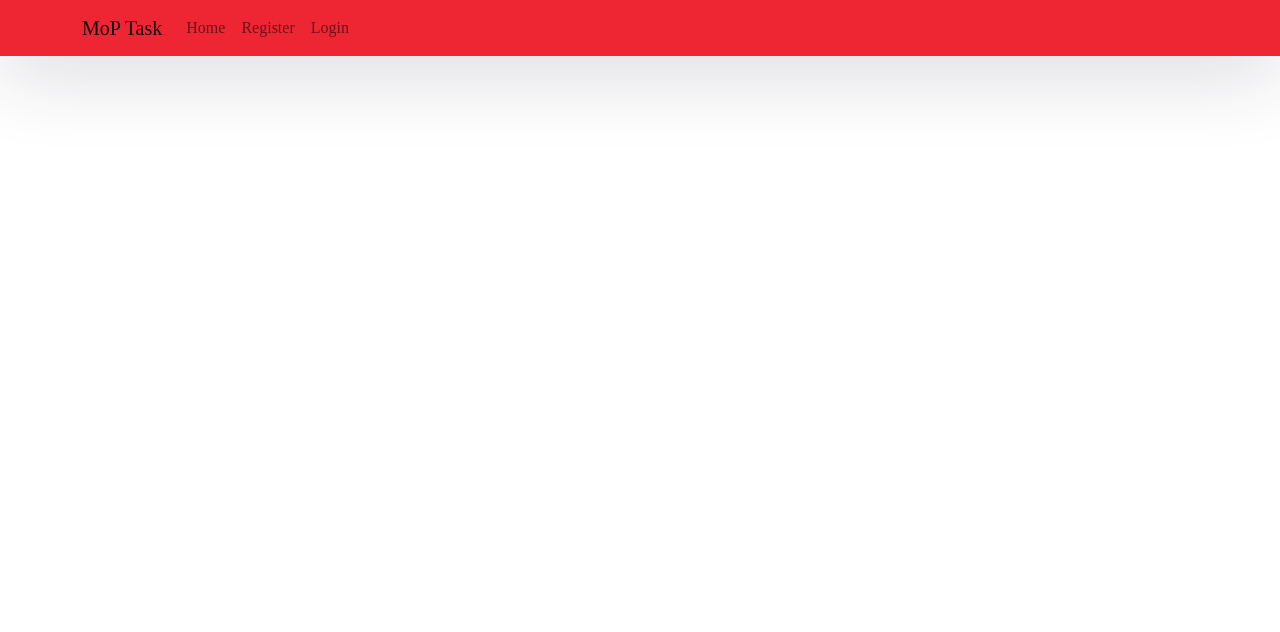
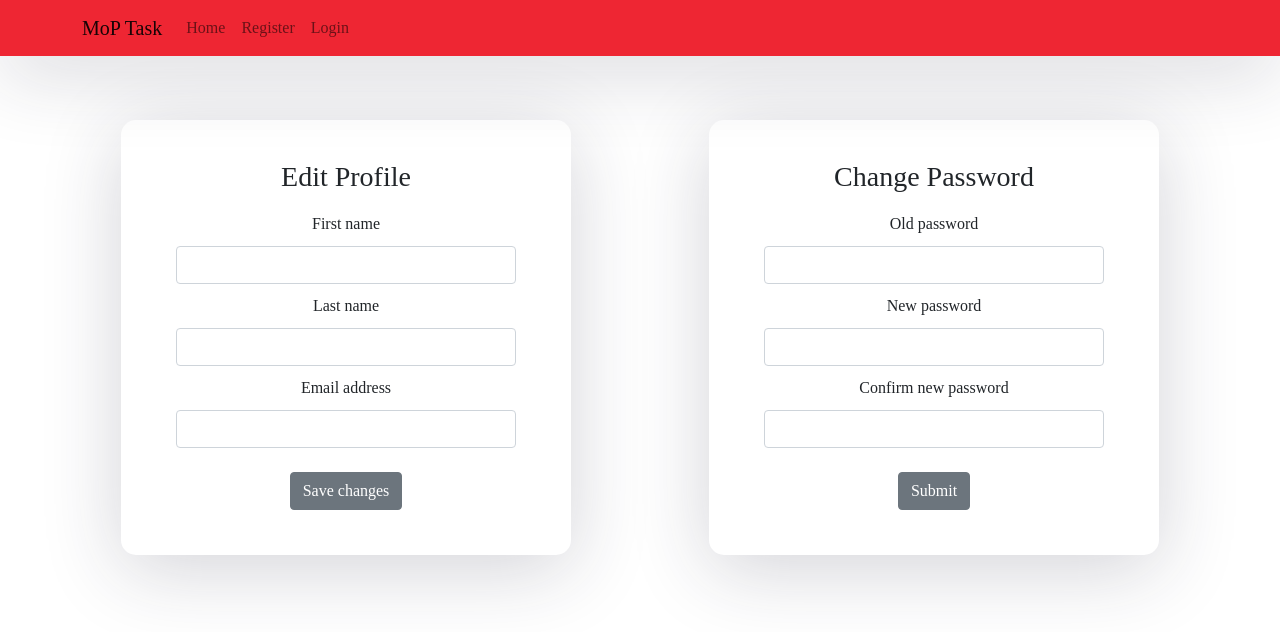
Before and after one commit to hkolos1/MoP-Task, a React (Create React App) app: page /profile in a window 1280 px wide. Shown: the top 632 px of the page. Built offline with nearby package versions, Linux system fonts and the light colour scheme; no server answers.

Commit message:
Edit profile and Change Password

```diff
--- a/src/App.js
+++ b/src/App.js
@@ -9,6 +9,7 @@ import Nav from "./Components/Nav/Nav";
 import Homepage from "./Components/HomePage/Homepage";
 import Register from "./Components/Register/Register";
 import Login from "./Components/Login/Login";
+import MyProfile from "./Components/Profile/myProfile"
 
 function App() {
   const [name, setName] = useState('')
@@ -36,6 +37,7 @@ function App() {
               {/*<Route path="/login" element={() => <Login setName={setName}/>} />*/}
               <Route path="/register" element={<Register/>} />
               <Route path="/homepage" element={<Homepage/>} />
+              <Route path="/profile" element={<MyProfile/>} />
             </Routes>
           </div>
         </div>
--- /dev/null
+++ b/src/Components/Profile/changePassword.js
@@ -0,0 +1,33 @@
+import React from "react";
+
+
+const ChangePassword = () => {
+
+    return (
+            <div className="inner">
+                <form>
+                    <h3>Change Password</h3>
+
+                    <div className="form-group">
+                        <label>Old password</label>
+                        <input type="password" className="form-control"/>
+                    </div>
+
+                    <div className="form-group">
+                        <label>New password</label>
+                        <input type="password" className="form-control"/>
+                    </div>
+
+                    <div className="form-group">
+                        <label>Confirm new password</label>
+                        <input type="password" className="form-control"/>
+                    </div>
+
+                    <div><br></br></div>
+                    <button className="btn btn-secondary btn-block">Submit</button>
+                </form>
+            </div>
+    )
+}
+
+export default ChangePassword;
--- /dev/null
+++ b/src/Components/Profile/editProfile.js
@@ -0,0 +1,33 @@
+import React from "react";
+
+
+const EditProfile = () => {
+
+    return (
+        <div className="inner">
+            <form>
+                <h3>Edit Profile</h3>
+
+                <div className="form-group">
+                    <label>First name</label>
+                    <input type="text" className="form-control"/>
+                </div>
+
+                <div className="form-group">
+                    <label>Last name</label>
+                    <input type="text" className="form-control"/>
+                </div>
+
+                <div className="form-group">
+                    <label>Email address</label>
+                    <input type="email" className="form-control"/>
+                </div>
+
+                <div><br></br></div>
+                <button className="btn btn-secondary btn-block">Save changes</button>
+            </form>
+        </div>
+    )
+}
+
+export default EditProfile;
--- /dev/null
+++ b/src/Components/Profile/myProfile.js
@@ -0,0 +1,34 @@
+import React from 'react';
+import Profile from "./editProfile";
+import ChangePassword from "./changePassword";
+
+
+const MyProfile = () => {
+    return (
+        <form>
+        <div className="parent">
+            <div class="row">
+
+                <div class="col-md-6">
+                    <div class="form-row">
+                        <Profile></Profile>
+                    </div>
+                </div>
+
+                <div class="col-md-6">
+                    <div class="row">
+                        <div class="col-md">
+                            <div class="form-row">
+                                <ChangePassword></ChangePassword>
+                            </div>
+                        </div>
+                    </div>
+                </div>
+
+            </div>
+        </div>
+        </form>
+    )
+}
+
+export default MyProfile
```
